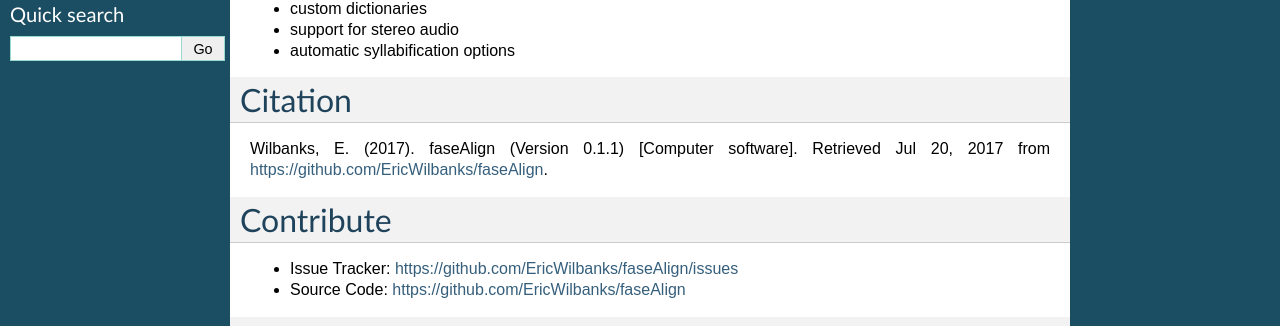
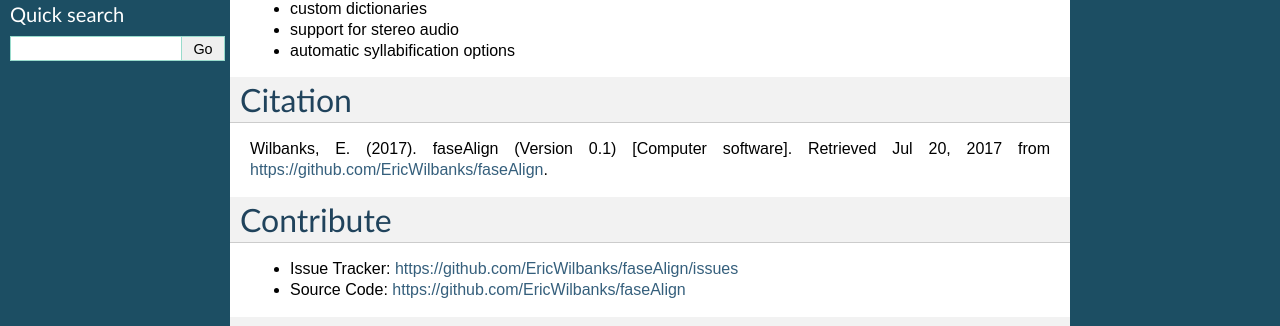
Before and after one commit to EricWilbanks/faseAlign, a Sphinx documentation site: the page built from docs/index.rst, in a window 1280 px wide. Shown: the part 275-601 px from the top of the page. Built offline with Sphinx 7.4.7, drawn with Linux system fonts in a browser that asks for light colours.

Commit message:
versioning updates

```diff
--- a/docs/conf.py
+++ b/docs/conf.py
@@ -55,7 +55,7 @@
 # built documents.
 #
 # The short X.Y version.
-version = '0.1.1'
+version = '0.1'
 # The full version, including alpha/beta/rc tags.
 release = '0.1.1'
 
```
